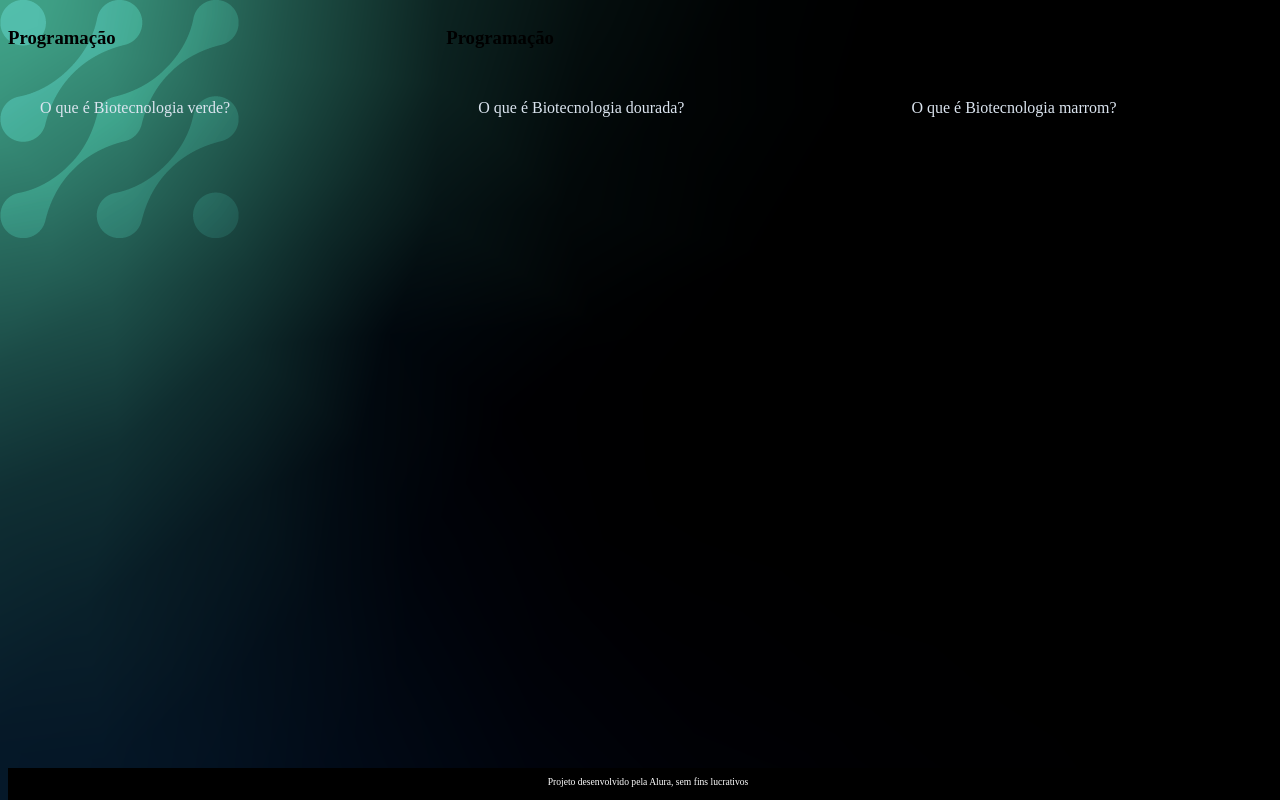
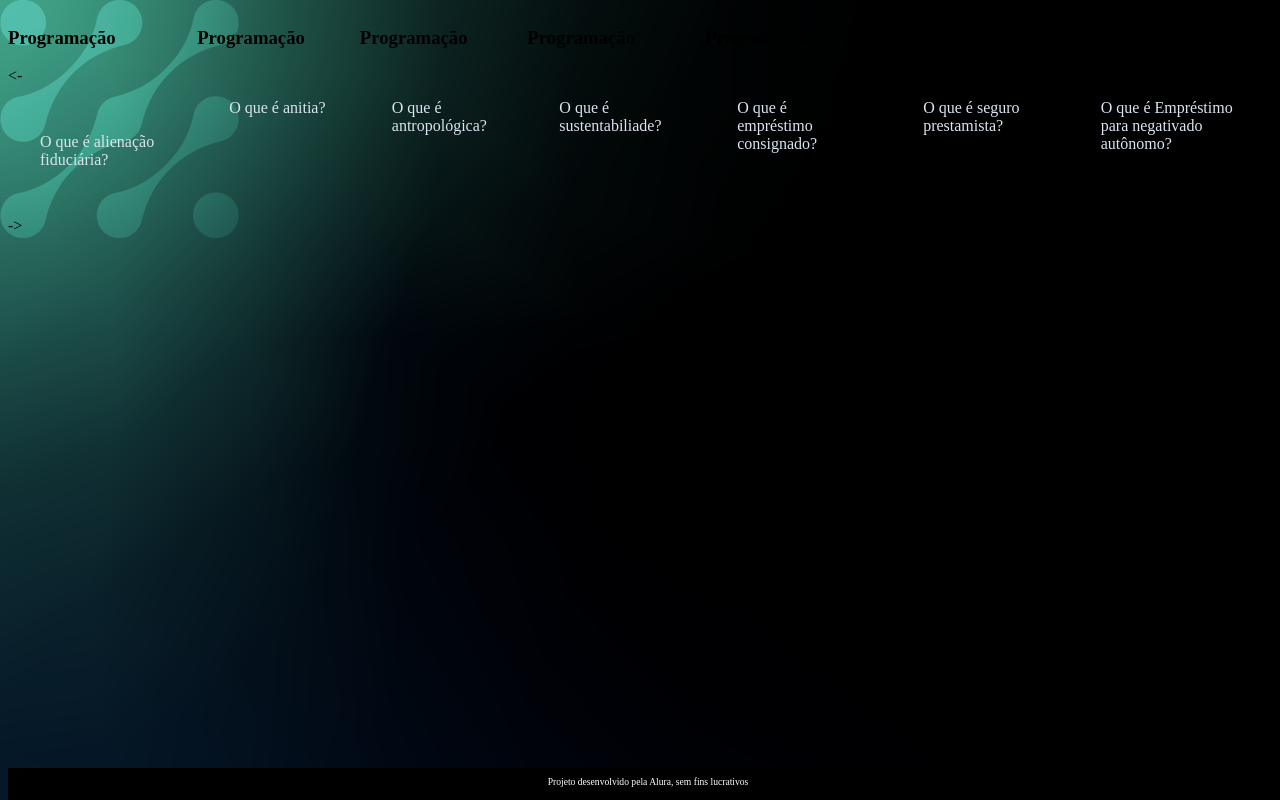
Before and after one commit to madununes07/Flashcard, a plain HTML site: page index.html in a window 1280 px wide. Drawn offline with Linux system fonts and the light colour scheme; files whose address does not match are found by name.

Commit message:
Add files via upload

```diff
--- /dev/null
+++ b/app.js
@@ -0,0 +1,3 @@
+function criaCartao(categoria, pergunta, resposta) {
+    console.log(categoria, pergunta, resposta)
+}
--- a/index.html
+++ b/index.html
@@ -13,36 +13,100 @@
                 <div class="cartao__conteudo">
                     <h3>Programação</h3>
                     <div class="cartao__conteudo__pergunta">
-                        <p>O que é Biotecnologia verde?</p>
+                        <- <p>O que é alienação fiduciária?</p> ->
                     </div>
                     <div class="cartao__conteudo__resposta">
-                        <p>É um ramo a Biotecnologia que se dedica a aplicação de técnicas em plantas
-                            com objetivo de mudar suas caraceristicas naturais</p>
+                        <p>A alienação fiduciária é uma forma de garantia em operações de crédito, onde o
+                            devedor transfere a propriedade de um bem (como um imóvel ou veículo) ao credor
+                             como forma de assegurar o pagamento da dívida. O devedor, chamado fiduciante,
+                             mantém a posse direta do bem, enquanto o credor, chamado fiduciário,
+                              tem a posse
+                              indireta e a propriedade resolúvel do bem.</p>
                     </div>
                 </div>
-            </article>
-            <article class="cartao">
+            </article>  <article class="cartao">
                 <div class="cartao__conteudo">
                     <h3>Programação</h3>
                     <div class="cartao__conteudo__pergunta">
-                        <p>O que é Biotecnologia dourada?</p>
+                        <p>O que é anitia?</p>
                     </div>
                     <div class="cartao__conteudo__resposta">
-                    <p>É uma área da ciência que ultiliza recursos biotecnológicos marínhos e aquáticos
-                        para criar soluções inovadoras e sustentaveis</p>
+                        <p>Anistia é um ato de perdão concedido pelo Estado, geralmente por meio de lei,
+                            que extingue a punibilidade de crimes cometidos por um grupo
+                             específico de pessoas, especialmente em contextos políticos. Em outras
+                             palavras, a anistia apaga as consequências legais de certos crimes,
+                             como se eles nunca tivessem acontecido.</p>
                     </div>
                 </div>
-            </article>
-            <article class="cartao">
+            </article>  <article class="cartao">
                 <div class="cartao__conteudo">
                     <h3>Programação</h3>
                     <div class="cartao__conteudo__pergunta">
-                        <p>O que é Biotecnologia marrom?</p>
+                        <p>O que é  antropológica?</p>
                     </div>
                     <div class="cartao__conteudo__resposta">
-                    <p>É uma área da biotecnologia que se dedica o estudo, inovação e gestão de recursos
-                        em ambientes áridos e desertos
-                    </p>
+                        <p>A anatomia antropológica, ou anatomia racial, é um ramo da anatomia que estuda as
+                             variações anatômicas
+                             entre os diferentes grupos humanos, focando em características físicas
+                              como estrutura óssea, proporções
+                              corporais e outras características que podem variar de acordo com a ancestralidade.</p>
+                    </div>
+                </div>
+            </article>  <article class="cartao">
+                <div class="cartao__conteudo">
+                    <h3>Programação</h3>
+                    <div class="cartao__conteudo__pergunta">
+                        <p>O que é sustentabiliade?</p>
+                    </div>
+                    <div class="cartao__conteudo__resposta">
+                        <p>Sustentabilidade é a capacidade de atender às necessidades do presente sem comprometer a capacidade das
+                            futuras gerações
+                             de atenderem às suas próprias necessidades. Envolve um equilíbrio entre as dimensões ambiental,
+                              social e econômica, buscando
+                              a harmonia entre o uso dos recursos naturais e o desenvolvimento humano.</p>
+                    </div>
+                </div>
+            </article>  <article class="cartao">
+                <div class="cartao__conteudo">
+                    <h3>Programação</h3>
+                    <div class="cartao__conteudo__pergunta">
+                        <p>O que é empréstimo consignado?</p>
+                    </div>
+                    <div class="cartao__conteudo__resposta">
+                        <p>O empréstimo consignado é uma modalidade de crédito em que as parcelas são descontadas diretamente da folha de pagamento
+                             do contratante ou do benefício
+                             previdenciário (INSS), no caso de aposentados e pensionistas. Devido a essa forma de pagamento, os juros geralmente
+                             são mais baixos em comparação com outras
+                              modalidades de empréstimo, como o pessoal.</p>
+                    </div>
+                </div>
+            </article>  <article class="cartao">
+                <div class="cartao__conteudo">
+                    <h3>Programação</h3>
+                    <div class="cartao__conteudo__pergunta">
+                        <p>O que é seguro prestamista?</p>
+                    </div>
+                    <div class="cartao__conteudo__resposta">
+                        <p>O seguro prestamista é uma modalidade de seguro que protege o contratante de dívidas, como empréstimos e financiamentos,
+                            em caso de imprevistos que impeçam
+                            o pagamento, como desemprego, invalidez ou morte. Ele garante que a
+                             dívida seja quitada total ou parcialmente pela seguradora,
+                             oferecendo tranquilidade para o segurado e sua família.</p>
+                    </div>
+                </div>
+            </article>  <article class="cartao">
+                <div class="cartao__conteudo">
+                    <h3>Programação</h3>
+                    <div class="cartao__conteudo__pergunta">
+                        <p>O que é Empréstimo para negativado autônomo?</p>
+                    </div>
+                    <div class="cartao__conteudo__resposta">
+                        <p>Empréstimo para negativado autônomo é uma modalidade de crédito destinada a trabalhadores
+                            por conta própria que possuem restrições financeiras,
+                        como o nome "sujo" em órgãos de proteção ao crédito. Essas restrições dificultam a obtenção de
+                         crédito em bancos tradicionais,
+                     mas algumas instituições financeira oferecem essa opção, embora com taxas de juros mais altas devido
+                      ao risco percebido.</p>
                     </div>
                 </div>
             </article>
@@ -51,5 +115,7 @@
     <footer>
         <p>Projeto desenvolvido pela Alura, sem fins lucrativos</p>
     </footer>
+    <script src="app.js"></script>
+    <script src="perguntas.js"></script>
 </body>
 </html>
--- /dev/null
+++ b/perguntas.js
@@ -0,0 +1,17 @@
+criaCartao(
+    'Programação',
+    'O que é Python?',
+    'O Python é uma linguagem de programação'
+)
+
+criaCartao(
+    'Geografia',
+    'Qual a capital da França?',
+    'A capital da França é Paris'
+)
+
+criaCartao(
+    'Programação',
+    'O que é uma função?',
+    'Uma função é um bloco de código que executa alguma tarefa'
+)
```
